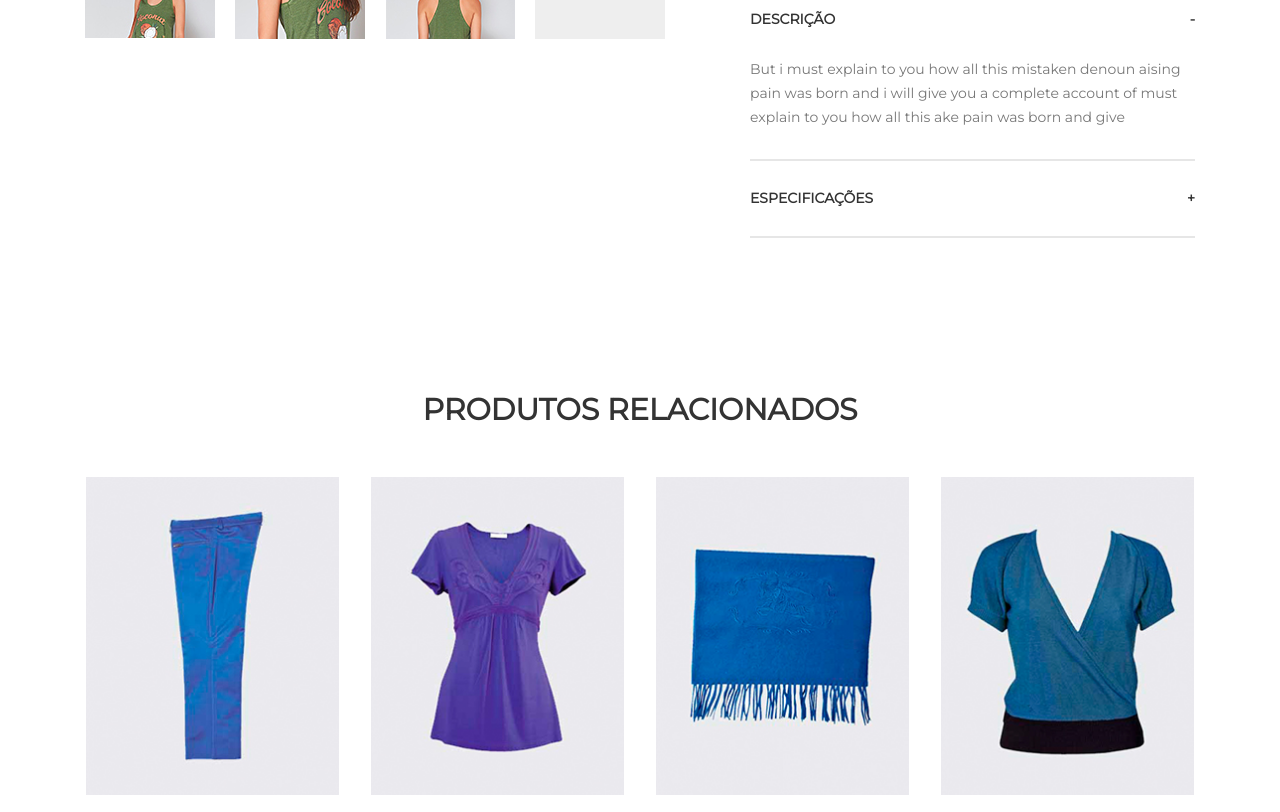
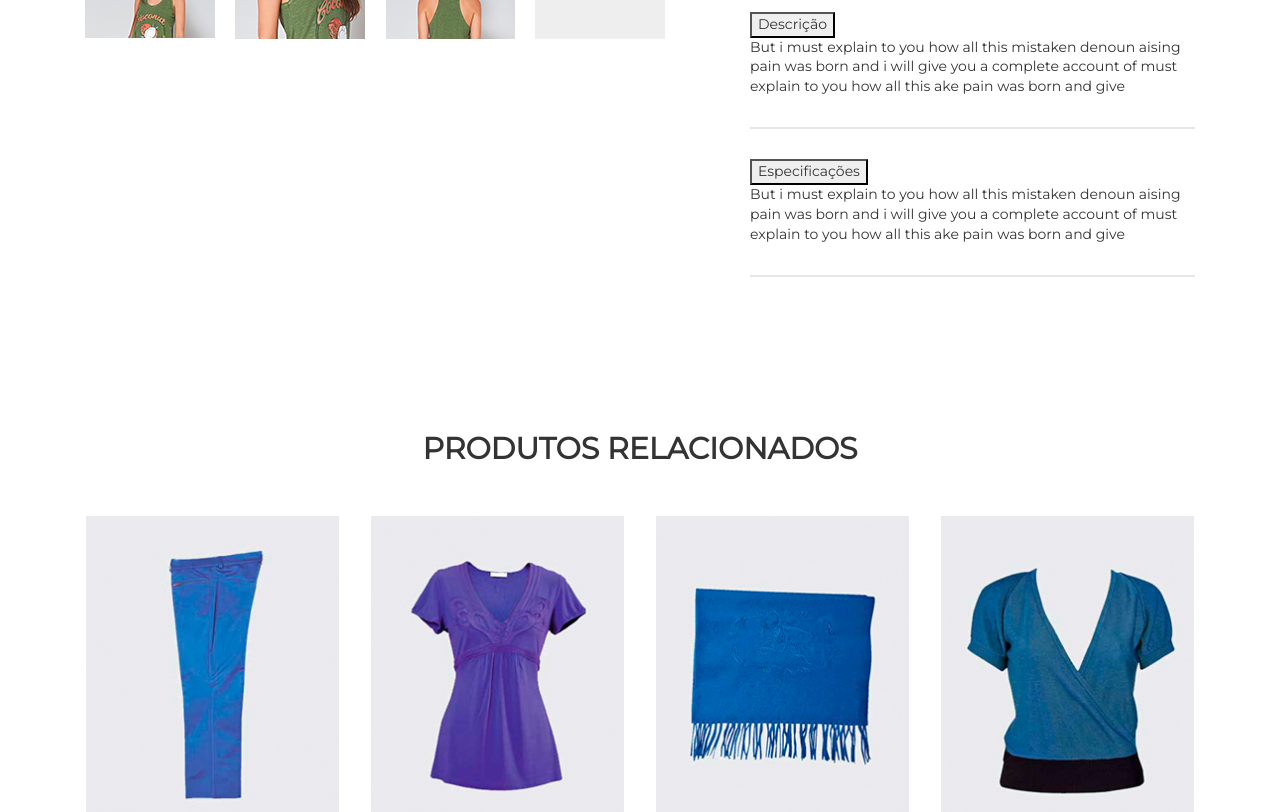
Before and after one commit to cDVLOPr/econverse, a website: page product.html in a window 1280 px wide. Shown: the part 1142-1954 px from the top of the page. Drawn offline with nearby package versions, Linux system fonts and the light colour scheme; a web font is replaced by a local one.

Commit message:
finished pages html

```diff
--- a/product.html
+++ b/product.html
@@ -19,7 +19,7 @@
       <div class="container"> <!-- Main -->
         <div id="top">  <!-- ID Top -->
           <h2><a href="#"><i class="fas fa-phone"></i>11 4191 4399</a></h2>
-          <h1><a href="#"><strong>Aviato</strong></a></h1>
+          <h1><a href="index.html"><strong>Aviato</strong></a></h1>
           <h2><a href="#"><i class="fas fa-shopping-bag"></i>R$ 0.00</a></h2>
         </div>
 
@@ -143,15 +143,20 @@
 
               <div class="e-bar2"></div>
 
-              <div class="e-description-container">
-                <h3>Descrição</h3>
-                <p>But i must explain to you how all this mistaken denoun aising pain was born and i will give you a complete account of must explain to you how all this ake pain was born and give</p>
+              <div class="e-info-product">
+                <button>Descrição</button>
+                <p>
+                  But i must explain to you how all this mistaken denoun aising pain was born and i will give you a complete account of must explain to you how all this ake pain was born and give
+                </p>
               </div>
 
               <div class="e-bar3"></div>
 
-              <div class="e-specification-container">
-                <h2>Especificações</h2>
+              <div class="e-info-product">
+                <button>Especificações</button>
+                <p>
+                  But i must explain to you how all this mistaken denoun aising pain was born and i will give you a complete account of must explain to you how all this ake pain was born and give
+                </p>
               </div>
 
               <div class="e-bar4"></div>
@@ -230,7 +235,7 @@
         </div>
       </div>  <!-- Container finished -->
     </footer>
-    <script src="https://code.jquery.com/jquery-3.3.1.slim.min.js"></script>
+    <script src="node_modules/jquery/dist/jquery.min.js"></script>
     <script src="js/interaction.js"></script>
     <script src="js/product.js"></script>
   </body>
```
Also changed, not shown: category.html (+2 -2 lines), index.html (+2 -2 lines).
